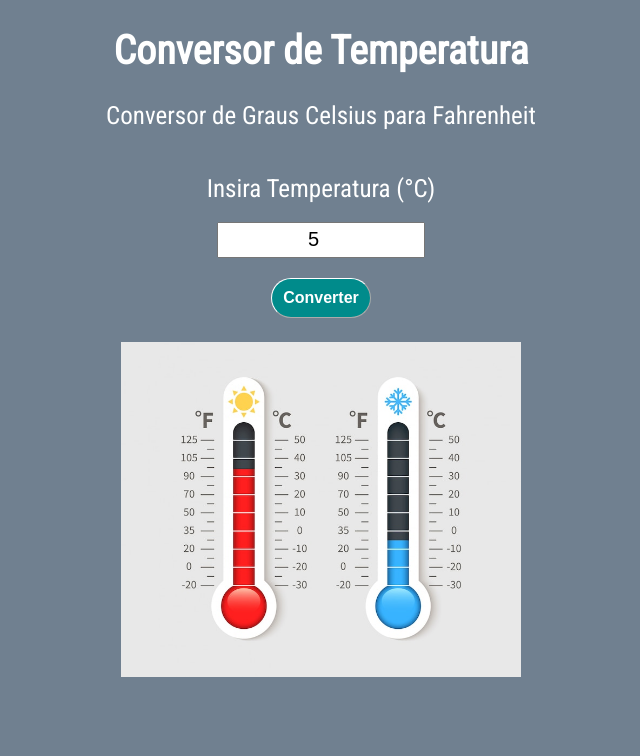
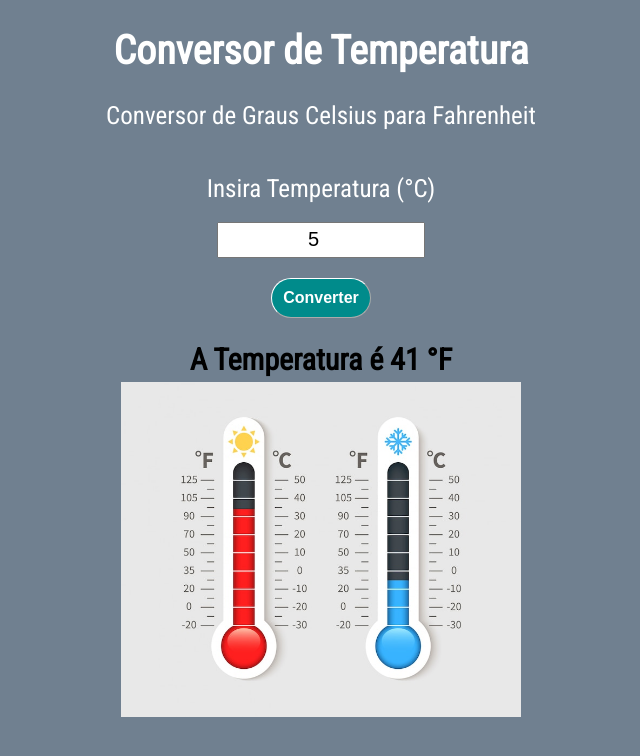
Before and after one commit to NandaReisVerissimo/projetos-de-imersao, a plain HTML site: page index.html in a window 1280 px wide. Both pictures are taken after typing "5" into the empty fields and a click on the button "Converter". Shown: the whole page, without its empty margins (319-959 px from the left). Drawn offline with Linux system fonts and the light colour scheme.

Commit message:
funcionamento do conversor

```diff
--- a/index.html
+++ b/index.html
@@ -22,12 +22,13 @@
 
     <br><input type="number" id="valor" size="4"/><br>
 
-    <button class="converter" onclick="converter()">Converter</button>
+    <button onclick="converter()">Converter</button>
 
     <h2 id="tempConvertida"></h2>
 
     <img class="imagem" src = "termometro-quente-e-frio-termometros-de-temperatura-com-escala-celsius-e-fahrenheit-icone-de-meteorologia-do-termostato_176516-112.jpg" alt="Imagem Termometro">
 
 </div>
+<script src="script.js"></script>
 </body>
 </html>
--- a/script.js
+++ b/script.js
@@ -1,8 +1,19 @@
-function converter() {
+function converter () {
     let grausCelsius = document.getElementById ("valor")
-    let temperatura = grausCelsius.value
-    let temperaturaDecimal = parseFloat (temperatura)
-    let grausFahrenheit = temperaturaDecimal * 1.8 + 32
+    let grausCelsiusValor = grausCelsius.value
+    let grausCelsiusDecimal = parseFloat (grausCelsiusValor)
+    let grausFahrenheit = grausCelsiusDecimal * 1.8 + 32
 
     console.log (grausFahrenheit)
+
+    let grauConvertido = document.getElementById ("tempConvertida")
+    let valorConvertido = "A Temperatura é " + grausFahrenheit + " °F"
+    grauConvertido.innerHTML = valorConvertido
 }
+
+//pegar o valor do input
+//transformar em valor
+//definir como decimal
+//fazer a conta
+//gerar o resultado
+//mostrar o resultado na tela
--- a/style.css
+++ b/style.css
@@ -36,7 +36,7 @@ h2 {
     margin-bottom: 5px;
 }
 
-.converter {
+ button {
     font-size: 16px;
     font-weight: bold;
     color: white;
```
